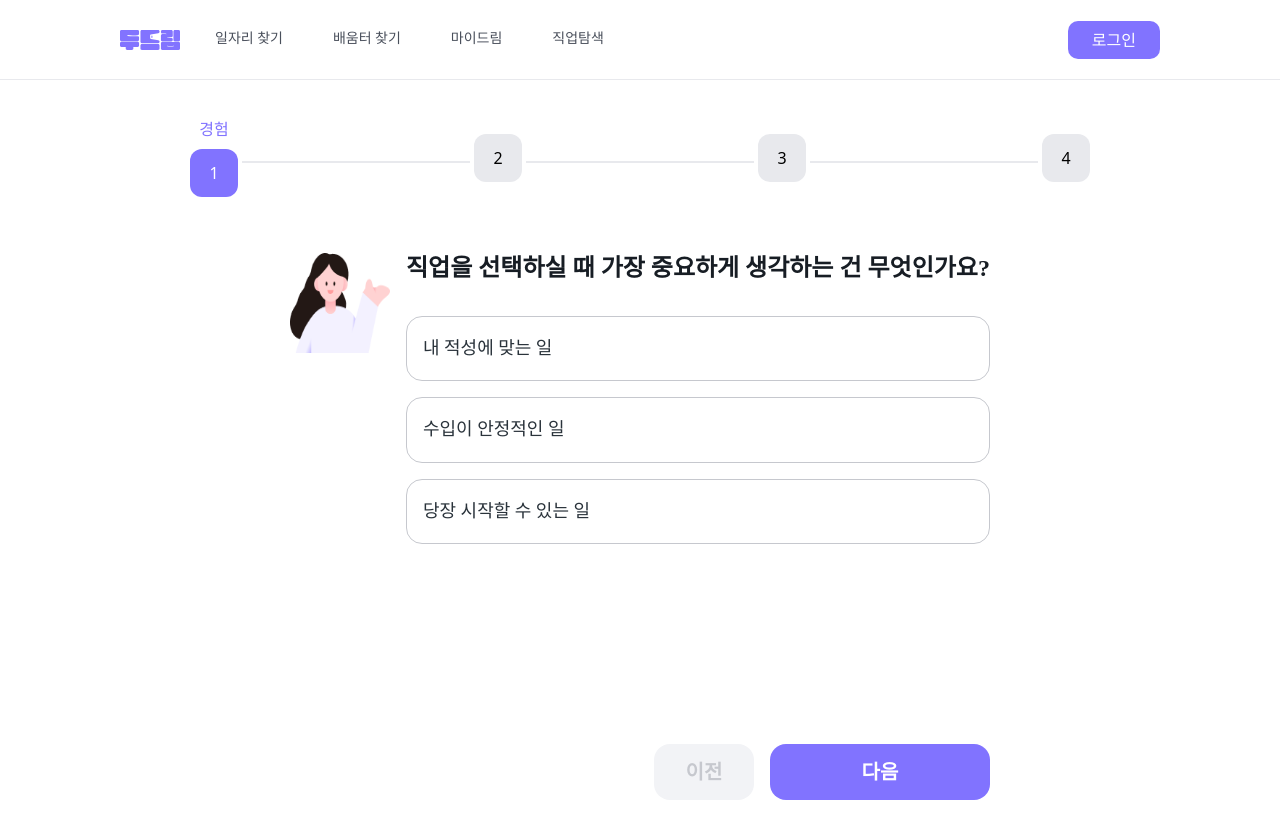
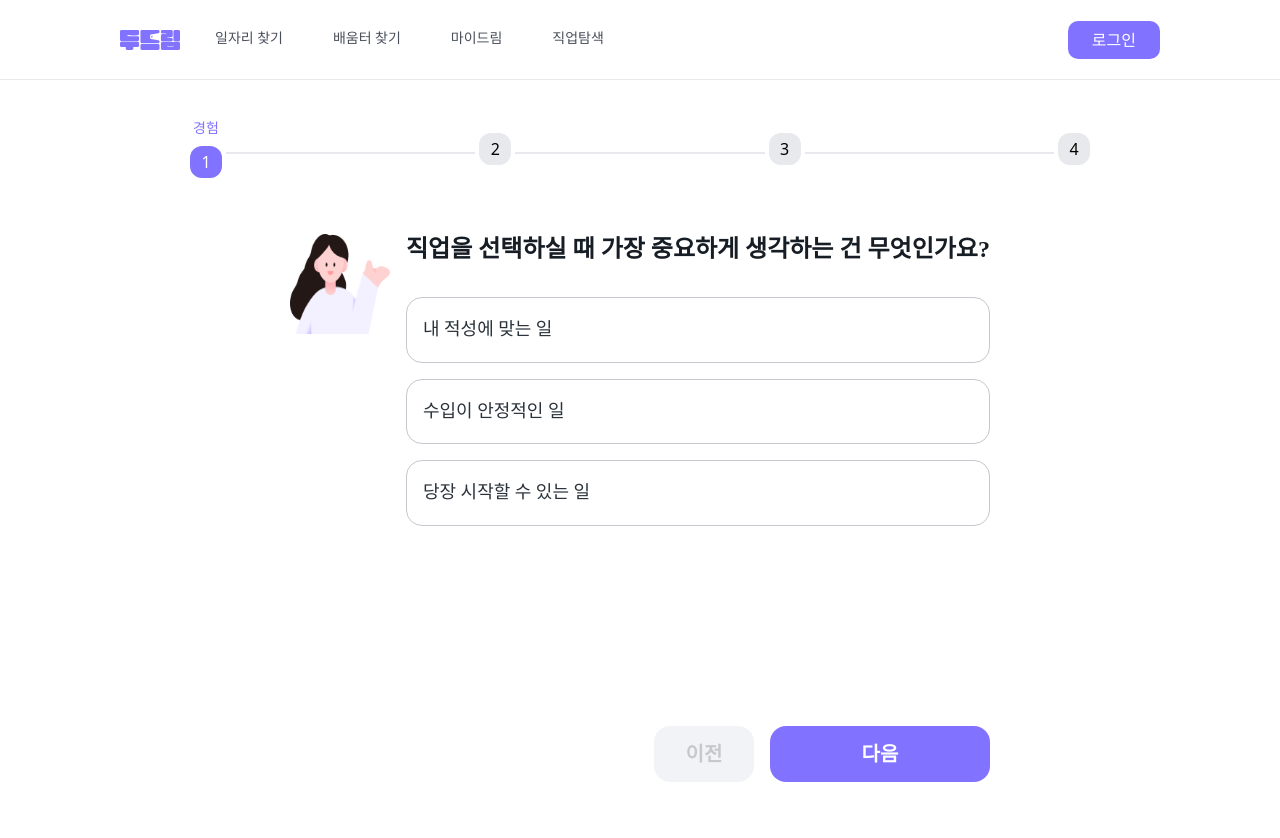
Before and after one commit to pasonneeed/GITenbergn, a React (Vite) app: page /onboard in a window 1280 px wide. Shown: the top 838 px of the page. Built offline with nearby package versions, Linux system fonts and the light colour scheme.

Commit message:
style : [#13] 온보딩 Step UI 수정

```diff
--- a/src/pages/onboard/components/Step.tsx
+++ b/src/pages/onboard/components/Step.tsx
@@ -12,10 +12,10 @@ const Step = ({ stepNumber, title, status }: StepProps) => {
   return (
     <div className="flex flex-col items-center space-y-2">
       {isCurrent && (
-        <div className="text-sm text-purple-500 font-B02-M">{title}</div>
+        <div className="text-sm text-purple-500 font-B03-M">{title}</div>
       )}
       <div
-        className={`flex h-12 w-12 items-center justify-center rounded-xl ${isPrevious ? 'bg-purple-100 text-purple-500' : ''} ${isCurrent ? 'bg-purple-500 text-white' : ''} ${status === 'next' ? 'bg-gray-200' : ''} `}
+        className={`flex h-8 w-8 items-center justify-center rounded-xl ${isPrevious ? 'bg-purple-100 text-purple-500' : ''} ${isCurrent ? 'bg-purple-500 text-white' : ''} ${status === 'next' ? 'bg-gray-200' : ''} `}
       >
         {isPrevious ? (
           <CheckIocn className="h-5 w-5" />
```
